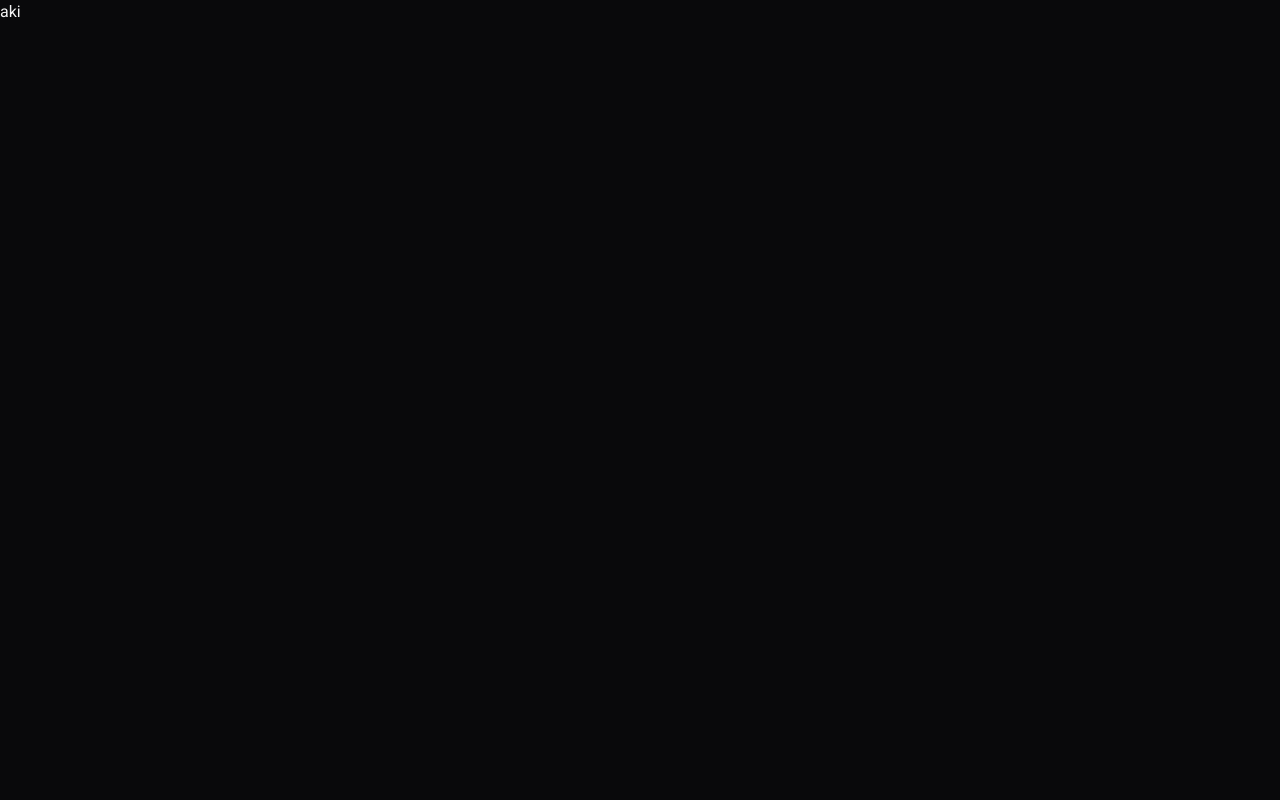
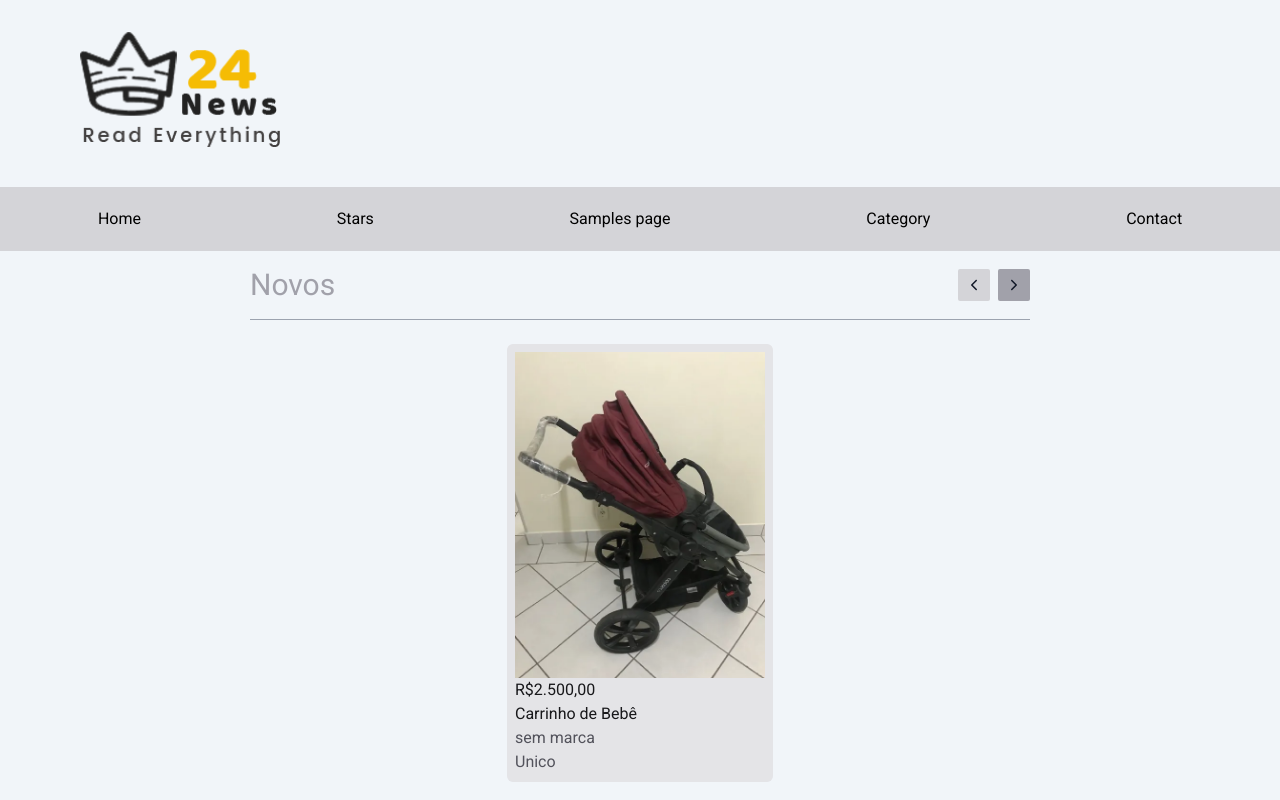
Before and after one commit to adventureandre/desapega-vendas, a Next.js app: page / in a window 1280 px wide. Built offline with nearby package versions, Linux system fonts and the light colour scheme.

Commit message:
creating card of itens

```diff
--- a/src/app/(store)/(home)/page.tsx
+++ b/src/app/(store)/(home)/page.tsx
@@ -1,3 +1,102 @@
+import Image from 'next/image'
+import logo from '@/images/logo.png'
+import carrinhoDeBb from '@/images/carinho-de-bb.png'
+import { IoIosArrowBack, IoIosArrowForward } from 'react-icons/io'
+
 export default function Home() {
-  return <div>aki</div>
+  return (
+    <>
+      <header className="flex justify-between flex-col gap-2">
+        <div className="py-8 px-20">
+          <h1 className="text-zero">Desapega Vendas</h1>
+          <Image src={logo} alt="Logo" width={200} height={50} />
+        </div>
+        <nav className="w-full h-16 bg-zinc-300">
+          <ul className="flex justify-around items-center h-full">
+            <li>
+              <a
+                className="px-5 py-3 rounded-md hover:bg-yellow-500 hover:text-zinc-100 transition duration-300"
+                href="#"
+              >
+                Home
+              </a>
+            </li>
+            <li>
+              <a
+                className="px-5 py-3 rounded-md hover:bg-yellow-500 hover:text-zinc-100 transition duration-300"
+                href="#"
+              >
+                Stars
+              </a>
+            </li>
+            <li>
+              <a
+                className="px-5 py-3 rounded-md hover:bg-yellow-500 hover:text-zinc-100 transition duration-300"
+                href="#"
+              >
+                Samples page
+              </a>
+            </li>
+            <li>
+              <a
+                className="px-5 py-3 rounded-md hover:bg-yellow-500 hover:text-zinc-100 transition duration-300"
+                href="#"
+              >
+                Category
+              </a>
+            </li>
+            <li>
+              <a
+                className="px-5 py-3 rounded-md hover:bg-yellow-500 hover:text-zinc-100 transition duration-300"
+                href="#"
+              >
+                Contact
+              </a>
+            </li>
+          </ul>
+        </nav>
+      </header>
+      <main className="space-y-6">
+        <section className="mx-[250px] space-y-6">
+          <div className="py-4 border-b border-gray-400">
+            <div className="flex justify-between items-center ">
+              <h2 className="text-3xl text-zinc-400">Novos</h2>
+              <div className="flex gap-2 ">
+                <button
+                  className="bg-zinc-300 text-gray-900 rounded-sm p-2 hover:bg-gray-500 hover:text-gray-200"
+                  aria-label="Previous"
+                >
+                  <IoIosArrowBack />
+                </button>
+                <button
+                  className="bg-zinc-400 text-gray-900 rounded-sm p-2 hover:bg-gray-600 hover:text-gray-200"
+                  aria-label="Next"
+                >
+                  <IoIosArrowForward />
+                </button>
+              </div>
+            </div>
+          </div>
+
+          <div className="  flex gap-3 flex-wrap justify-center">
+            <article className="p-2 rounded-md bg-zinc-200">
+              <Image
+                className="w-[250px] h-[326px]"
+                src={carrinhoDeBb}
+                alt=""
+                width={450}
+              />
+              <span className="text-zinc-900">R$2.500,00</span>
+              <h3 className="text-md text-zinc-900 text-left">
+                Carrinho de Bebê
+              </h3>
+              <p className="text-zinc-600">sem marca</p>
+              <p className="text-zinc-600">Unico</p>
+            </article>
+
+          </div>
+        </section>
+      </main>
+    </>
+  )
 }
--- a/src/app/(store)/layout.tsx
+++ b/src/app/(store)/layout.tsx
@@ -7,8 +7,6 @@ export const metadata: Metadata = {
 
 export default function StoreLayout({ children }: { children: ReactNode }) {
   return (
-    <div className="mx-auto min-h-screen w-full max-w-[1600px] ">
-      {children}
-    </div>
+    <div className="mx-auto min-h-screen w-full max-w-[1600px]">{children}</div>
   )
 }
--- a/src/app/layout.tsx
+++ b/src/app/layout.tsx
@@ -25,7 +25,7 @@ export default function RootLayout({
   return (
     <html lang="pt">
       <StyledJsxRegistry>
-        <body className={(roboto.className, 'bg-zinc-950 text-zinc-100')}>
+        <body className={(roboto.className, 'bg-slate-100 text-black')}>
           {children}
         </body>
       </StyledJsxRegistry>
--- a/tailwind.config.ts
+++ b/tailwind.config.ts
@@ -8,6 +8,9 @@ const config: Config = {
   ],
   theme: {
     extend: {
+      fontSize: {
+        zero: '0',
+      },
       fontFamily: {
         sans: 'Roboto',
       },
```
Also changed, not shown: src/images/carinho-de-bb.png (added), src/images/logo.png.
